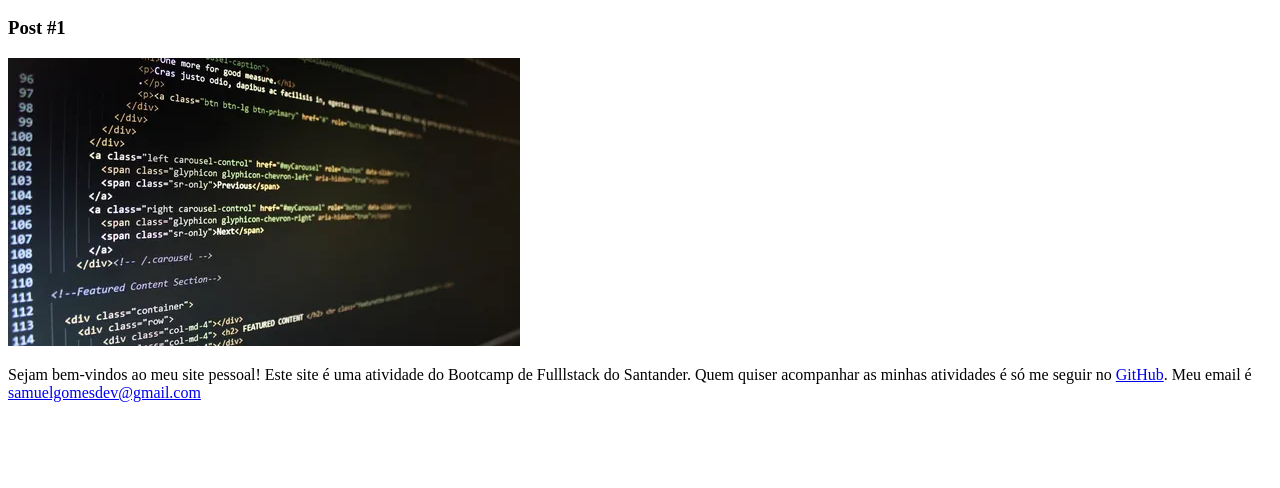
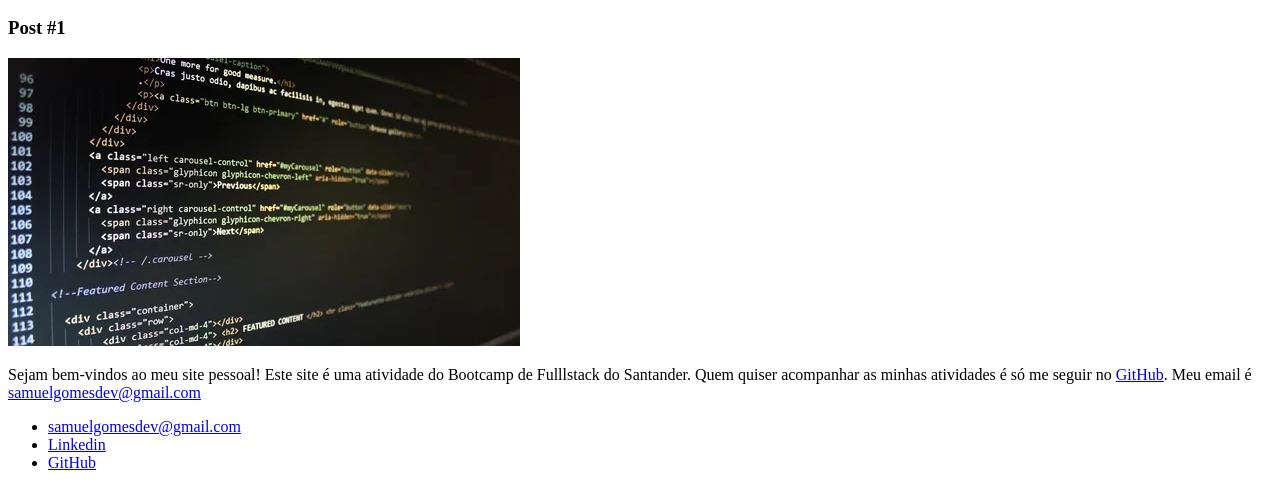
Before and after one commit to Samuelgomes3/Site-Pessoal, a plain HTML site: page index.html in a window 1280 px wide. Shown: the part 1622-2110 px from the top of the page. Before the commit the page ends 2040 px from the top, so only its background shows below. Drawn offline with Linux system fonts and the light colour scheme.

Commit message:
Criando lista

```diff
--- a/index.html
+++ b/index.html
@@ -21,6 +21,18 @@
                 <p>Sejam bem-vindos ao meu site pessoal! Este site é uma atividade do Bootcamp de Fulllstack do Santander. Quem quiser acompanhar as minhas atividades é só me seguir no <a href="https://github.com/Samuelgomes3" target="_blank">GitHub</a>. Meu email é <a href="mailto:samuelgomesdev@gmail.com" target="_blank">samuelgomesdev@gmail.com</a></p>
              </article>
         </section>
-        <footer></footer>
+        <footer>
+            <ul>
+                <li>
+                    <a href="mailto:samuelgomesdev@gmail.com" target="_blank">samuelgomesdev@gmail.com</a>
+                </li>
+                <li>
+                    <a href="https://www.linkedin.com/in/samuel-gomes-965a141b4" target="_blank">Linkedin</a>
+                </li>
+                <li>
+                    <a href="https://github.com/Samuelgomes3" target="_blank">GitHub</a>
+                </li>
+            </ul>
+        </footer>
     </body>
 </html>
```
